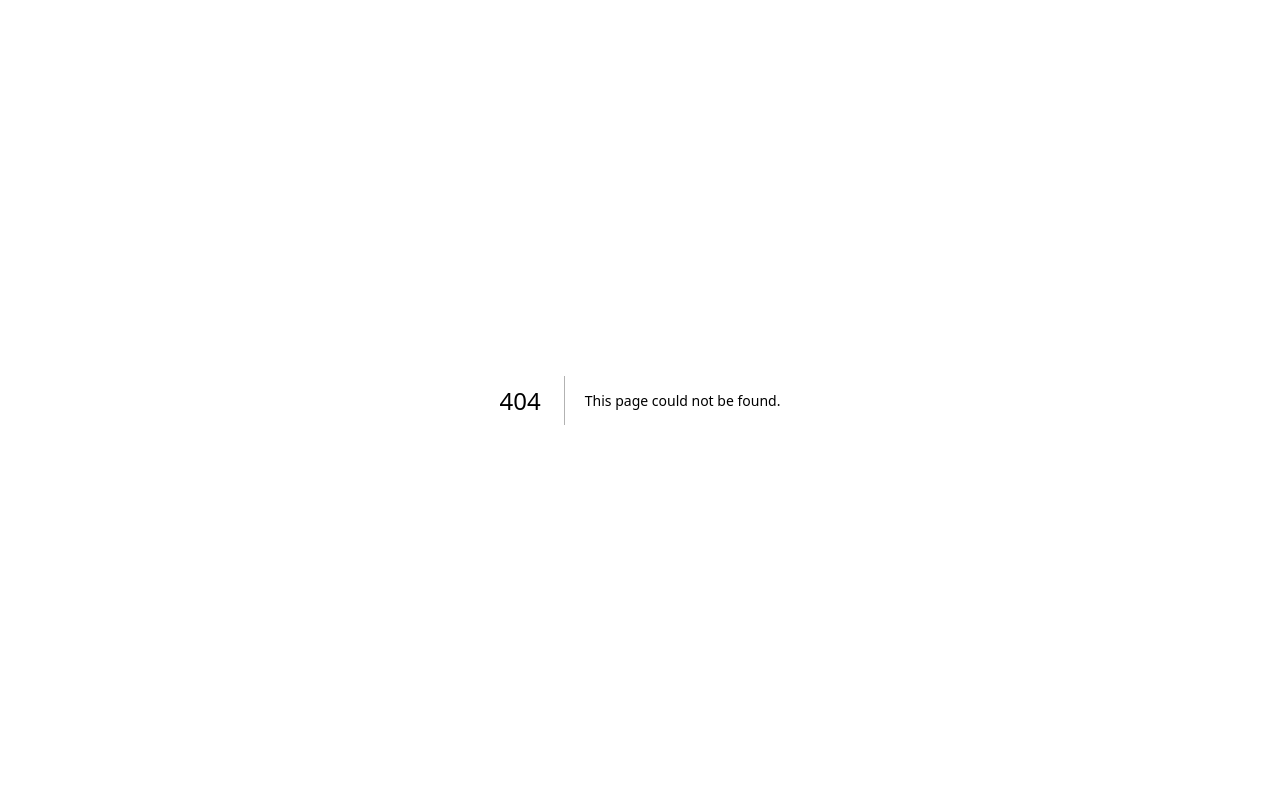
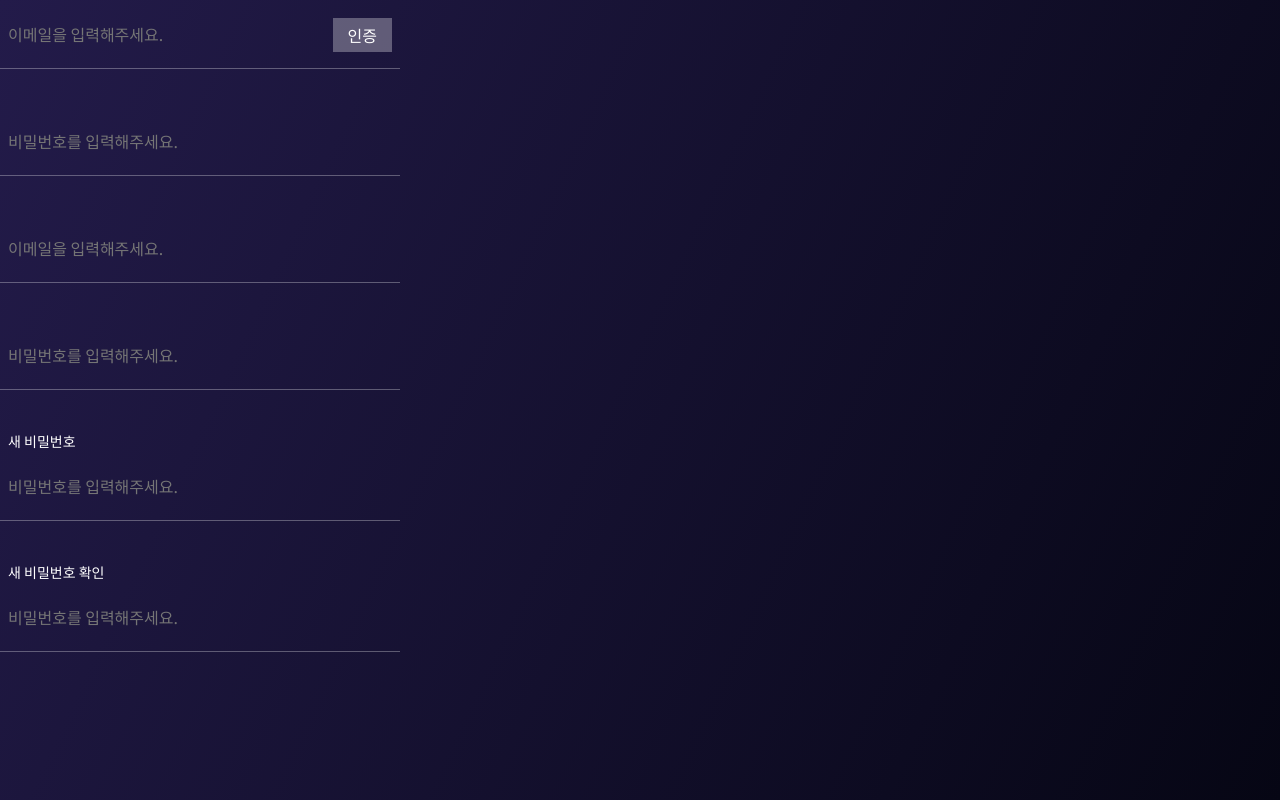
Before and after one commit to FRONT-END-BOOTCAMP-PULS-4/Jackpot_Plug, a Next.js app: page /component/input in a window 1280 px wide. Before the commit this address had no page. Built offline with nearby package versions, Linux system fonts and the light colour scheme.

Commit message:
feat: PasswordInput 컴포넌트 퍼블리싱 구현 및 types.ts로 타입 분리

```diff
--- a/app/component/input/EmailInput.tsx
+++ b/app/component/input/EmailInput.tsx
@@ -1,26 +1,20 @@
 "use client";
 import { ChangeEvent, useState } from "react";
 import InputField from "./InputField";
+import { MessageProps, ButtonProps } from "./types";
 
-interface EailInputProps {
-  errorMessage?: {
-    email?: string;
-    authCode?: string;
-  };
-  successMessage?: {
-    authCode?: string;
-  };
-}
+interface EmailInputProps extends MessageProps, ButtonProps {}
 
 export default function EmailInput({
   errorMessage = {
-    email: "이메일이 일치하지 않아요.",
-    authCode: "코드가 잘못되었습니다. 다시 한번 인증해주세요.",
+    email: "이미 등록된 이메일이예요.",
+    authCode: "코드가 잘못되었습니다. 다시 한번 인증해 주세요.",
   },
   successMessage = {
     authCode: "인증이 완료되었습니다.",
   },
-}: EailInputProps) {
+  showButton = true,
+}: EmailInputProps) {
   const [email, setEmail] = useState("");
   const [authCode, setAuthCode] = useState("");
   const [showAuthCode, setShowAuthCode] = useState(false);
@@ -55,10 +49,10 @@ export default function EmailInput({
         placeholder="이메일을 입력해주세요."
         label="이메일"
         onChangeAction={handleEmailChange}
-        showButton={true}
+        showButton={showButton}
         buttonContent="인증"
         onButtonClick={handleAuthCodeClick}
-        errorMessage={errorMessage.email}
+        errorMessage={errorMessage}
         showErrorMessage={isError && !showAuthCode}
       />
 
@@ -71,11 +65,11 @@ export default function EmailInput({
           placeholder="인증번호를 입력해주세요."
           label="인증번호"
           onChangeAction={handleAuthCodeChange}
-          showButton={true}
+          showButton={showButton}
           buttonContent="확인"
           onButtonClick={handleConfirmClick}
-          errorMessage={errorMessage.authCode}
-          successMessage={successMessage.authCode}
+          errorMessage={errorMessage}
+          successMessage={successMessage}
           showErrorMessage={isError}
           showSuccessMessage={isSuccess}
         />
--- a/app/component/input/InputField.module.scss
+++ b/app/component/input/InputField.module.scss
@@ -2,15 +2,20 @@
 @use "./../../../public/styles/variable.scss" as *;
 
 .input_container {
-  margin-bottom: 40px;
+  margin-bottom: 38px;
 }
 
 .input_field {
   position: relative;
   max-width: 400px;
 
+  .visible_label {
+    font-size: rem(14);
+    padding-left: 8px;
+  }
+
   .input {
-    padding: 20px 8px;
+    padding: 22px 8px;
     width: 100%;
     max-width: 400px;
     @include border-bottom;
--- a/app/component/input/InputField.tsx
+++ b/app/component/input/InputField.tsx
@@ -1,25 +1,6 @@
 "use client";
-import { ChangeEvent, ReactNode } from "react";
+import { InputFieldProps } from "./types";
 import styles from "./InputField.module.scss";
-
-interface InputFieldProps {
-  id: string;
-  name: string;
-  type: string;
-  value: string;
-  placeholder?: string;
-  className?: string;
-  label: string;
-  labeHidden?: boolean;
-  onChangeAction: (e: ChangeEvent<HTMLInputElement>) => void;
-  showButton?: boolean;
-  buttonContent?: ReactNode;
-  onButtonClick?: () => void;
-  errorMessage?: string;
-  successMessage?: string;
-  showErrorMessage?: boolean;
-  showSuccessMessage?: boolean;
-}
 
 export default function InputField({
   id,
@@ -39,6 +20,26 @@ export default function InputField({
   showErrorMessage,
   showSuccessMessage,
 }: InputFieldProps) {
+  const getErrorMessage = () => {
+    if (!errorMessage) return null;
+
+    if (typeof errorMessage === "object") {
+      return errorMessage[name as keyof typeof errorMessage];
+    }
+
+    return errorMessage;
+  };
+
+  const getSuccessMessage = () => {
+    if (!successMessage) return null;
+
+    if (typeof successMessage === "object") {
+      return successMessage[name as keyof typeof successMessage];
+    }
+
+    return successMessage;
+  };
+
   return (
     <div className={styles.input_container}>
       <div className={`${styles.input_field} ${className}`}>
@@ -69,12 +70,12 @@ export default function InputField({
         )}
       </div>
 
-      {showErrorMessage && errorMessage && (
-        <p className={styles.error_message}>* {errorMessage}</p>
+      {showErrorMessage && getErrorMessage && (
+        <p className={styles.error_message}>* {getErrorMessage()}</p>
       )}
 
-      {showSuccessMessage && successMessage && (
-        <p className={styles.success_message}>* {successMessage}</p>
+      {showSuccessMessage && getSuccessMessage && (
+        <p className={styles.success_message}>* {getSuccessMessage()}</p>
       )}
     </div>
   );
--- a/app/component/input/PasswordInput.tsx
+++ b/app/component/input/PasswordInput.tsx
@@ -1,9 +1,16 @@
 "use client";
 import { ChangeEvent, useState } from "react";
 import InputField from "./InputField";
-import styles from "./Password.module.scss";
+import { MessageProps, ButtonProps, LabelProps } from "./types";
 
-export default function PasswordInput() {
+interface PasswordInputProps extends MessageProps, ButtonProps, LabelProps {}
+
+export default function PasswordInput({
+  errorMessage = { password: "8~20자, 영문과 숫자를 포함하세요." },
+  showButton = true,
+  label = "비밀번호",
+  labeHidden = true,
+}: PasswordInputProps) {
   const [password, setPassword] = useState("");
   const [isError, setIsError] = useState(false);
 
@@ -12,32 +19,18 @@ export default function PasswordInput() {
   };
 
   return (
-    <div className={styles.form_container}>
-      <div className={styles.password_input}>
-        <label htmlFor="password_input" className="blind">
-          비밀번호
-        </label>
-        <input
-          type="password"
-          name="password"
-          id="password_input"
-          placeholder="비밀번호를 입력해주세요."
-          className={`${styles.password} ${
-            password.length > 0 ? styles.filled : ""
-          }`}
-          onChange={handlePasswordChange}
-          autoComplete="off"
-          value={password}
-        />
-        <button type="button" className={styles.verify_btn}>
-          인증
-        </button>
-      </div>
-      {isError && (
-        <p className={styles.error_message}>
-          * 8~20자, 영문과 숫자를 포함하세요.
-        </p>
-      )}
-    </div>
+    <InputField
+      id="password_input"
+      name="password"
+      type="password"
+      value={password}
+      placeholder="비밀번호를 입력해주세요."
+      label={label}
+      labeHidden={labeHidden}
+      onChangeAction={handlePasswordChange}
+      showButton={showButton}
+      errorMessage={errorMessage}
+      showErrorMessage={false}
+    />
   );
 }
--- /dev/null
+++ b/app/component/input/page.tsx
@@ -0,0 +1,28 @@
+"use client";
+
+import EmailInput from "./EmailInput";
+import PasswordInput from "./PasswordInput";
+
+export default function Home() {
+  return (
+    <div>
+      <EmailInput />
+      <PasswordInput />
+
+      <EmailInput
+        errorMessage={{
+          email: "이메일이 일치하지 않아요.",
+        }}
+        showButton={false}
+      />
+      <PasswordInput
+        errorMessage={{
+          password: "비밀번호가 일치하지 않아요.",
+        }}
+      />
+
+      <PasswordInput label="새 비밀번호" labeHidden={false} />
+      <PasswordInput label="새 비밀번호 확인" labeHidden={false} />
+    </div>
+  );
+}
--- /dev/null
+++ b/app/component/input/types.ts
@@ -0,0 +1,41 @@
+import { ReactNode, ChangeEvent } from "react";
+
+export interface MessageProps {
+  errorMessage?: {
+    email?: string;
+    authCode?: string;
+    password?: string;
+  };
+  successMessage?: {
+    authCode?: string;
+  };
+  showErrorMessage?: boolean;
+  showSuccessMessage?: boolean;
+}
+
+export interface ButtonProps {
+  showButton?: boolean;
+  buttonContent?: ReactNode;
+  onButtonClick?: () => void;
+}
+
+export interface LabelProps {
+  label?: string;
+  labeHidden?: boolean;
+}
+
+export interface InputBaseProps {
+  id: string;
+  name: string;
+  type: string;
+  value: string;
+  placeholder?: string;
+  className?: string;
+  onChangeAction: (e: ChangeEvent<HTMLInputElement>) => void;
+}
+
+export interface InputFieldProps
+  extends InputBaseProps,
+    MessageProps,
+    ButtonProps,
+    LabelProps {}
```
Also changed, not shown: app/(anon)/page.tsx (+1 -9 lines), app/component/input/Password.module.scss (deleted, +0 -37 lines).
